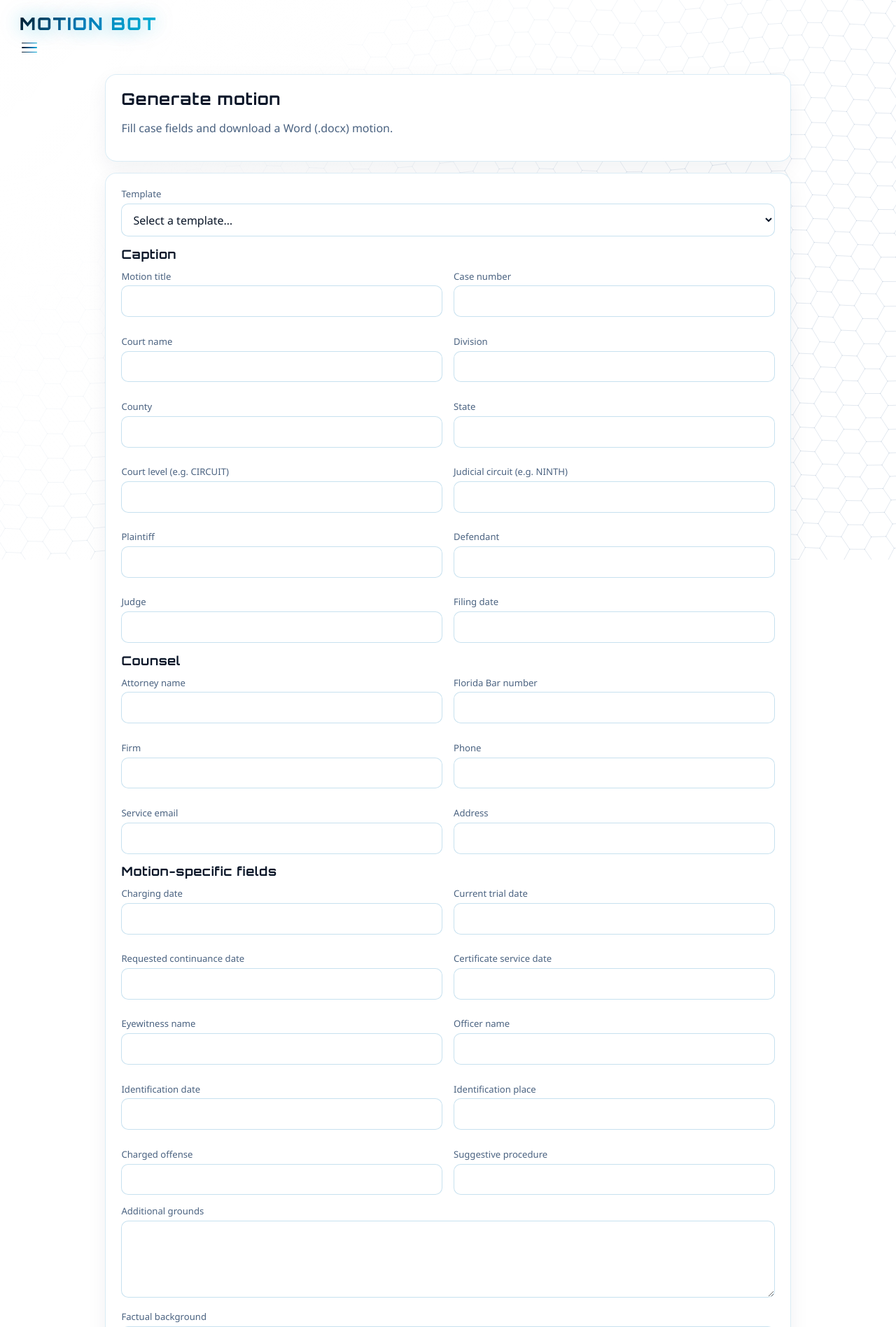
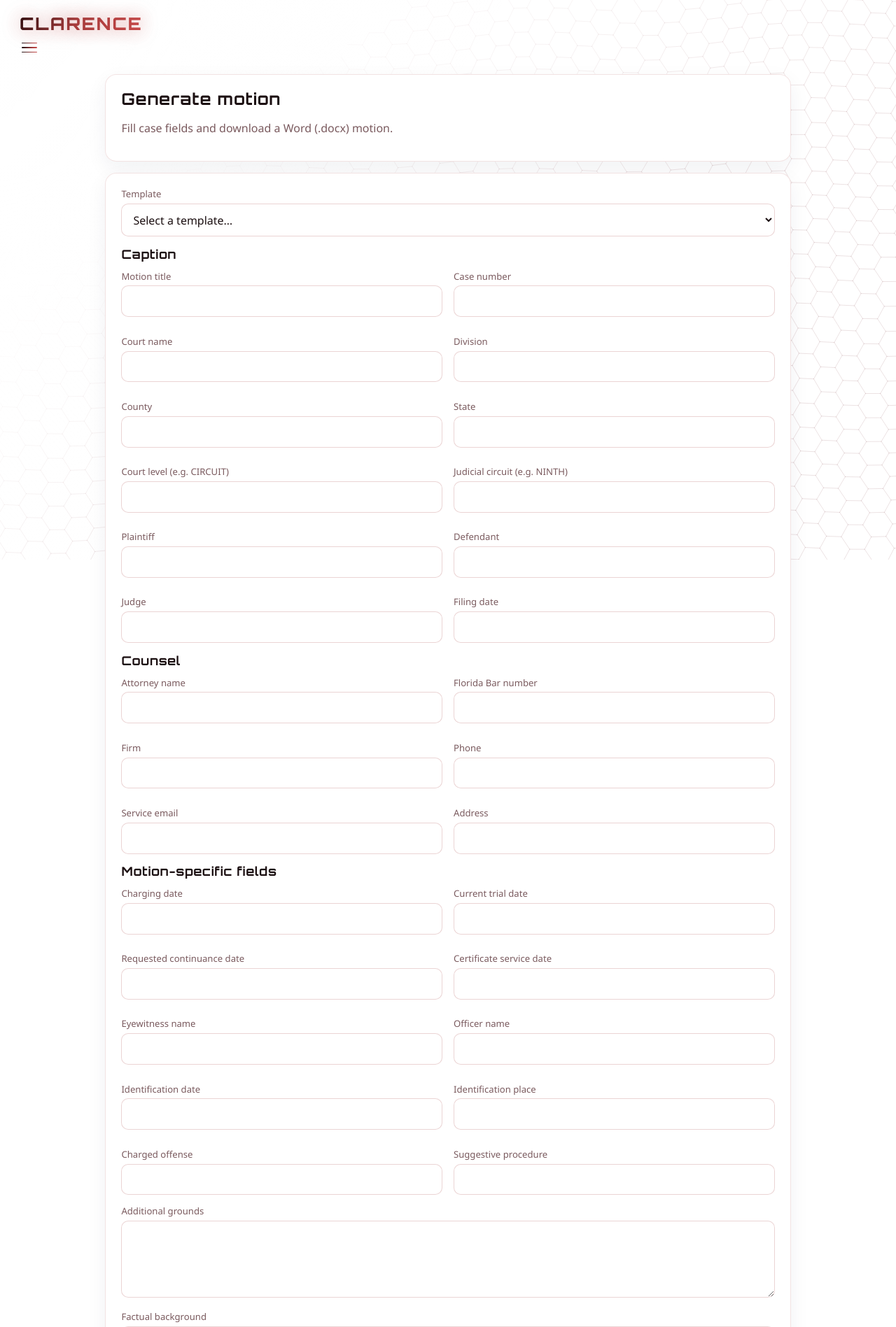
Before and after one commit to ClarenceAILegal/Clarence_Windows, a FastAPI app: template motion_bot/web/templates/generate.html in a window 1280 px wide. Shown: the top 1897 px of the page at 70% size. Run offline with FastAPI, Linux system fonts and the light colour scheme; the template is opened without the code that fills it, so the values that code supplies are empty.

Commit message:
Rebrand site as Clarence with medium-red palette
Rename UI branding to Clarence and replace blue login/accents with
a medium red theme across CSS, lattice, and ripple effects.

```diff
--- a/motion_bot/cli.py
+++ b/motion_bot/cli.py
@@ -179,7 +179,7 @@ def serve_cmd(host: str, port: int, reload: bool) -> None:
 
     active = get_site_password()
     using_default = active == DEFAULT_PASSWORD
-    click.echo(f"Motion Bot private site: http://{host}:{port}")
+    click.echo(f"Clarence private site: http://{host}:{port}")
     if using_default:
         click.echo("Site password: default (B0ts4Justice) — case-sensitive")
     else:
--- a/motion_bot/web/__init__.py
+++ b/motion_bot/web/__init__.py
@@ -1 +1 @@
-"""Password-protected web UI for Motion Bot."""
+"""Password-protected web UI for Clarence."""
--- a/motion_bot/web/app.py
+++ b/motion_bot/web/app.py
@@ -1,4 +1,4 @@
-"""FastAPI app: private Motion Bot website."""
+"""FastAPI app: private Clarence website."""
 
 from __future__ import annotations
 
@@ -43,7 +43,7 @@ STATIC_DIR = WEB_DIR / "static"
 
 SAFE_ID_RE = re.compile(r"[^a-zA-Z0-9._-]+")
 
-app = FastAPI(title="Motion Bot", version=__version__, docs_url=None, redoc_url=None)
+app = FastAPI(title="Clarence", version=__version__, docs_url=None, redoc_url=None)
 app.add_middleware(
     SessionMiddleware,
     secret_key=get_session_secret(),
--- a/motion_bot/web/static/lattice.js
+++ b/motion_bot/web/static/lattice.js
@@ -127,7 +127,7 @@
             if (vis < 0.03) continue;
 
             const alpha = 0.08 + vis * 0.32;
-            ctx.strokeStyle = "rgba(90, 125, 165, " + alpha + ")";
+            ctx.strokeStyle = "rgba(150, 90, 95, " + alpha + ")";
             ctx.beginPath();
             ctx.moveTo(sa.x, sa.y);
             ctx.lineTo(sb.x, sb.y);
--- a/motion_bot/web/static/style.css
+++ b/motion_bot/web/static/style.css
@@ -1,17 +1,17 @@
-/* ===== Login: solid blue + Windows 95 ===== */
+/* ===== Login: solid medium red + Windows 95 ===== */
 :root {
-  --win-blue: #000080;
+  --win-red: #b33a3a;
   --win-face: #c0c0c0;
   --win-dark: #808080;
   --win-darker: #404040;
   --win-light: #ffffff;
   --win-text: #000000;
-  --win-title: #000080;
-  --future-ink: #0a1628;
-  --future-muted: #4a6280;
-  --future-accent: #00b4d8;
-  --future-accent-2: #0077b6;
-  --future-glow: rgba(0, 180, 216, 0.35);
+  --win-title: #8f2f2f;
+  --future-ink: #1c1012;
+  --future-muted: #7a5a5e;
+  --future-accent: #c94c4c;
+  --future-accent-2: #a63d3d;
+  --future-glow: rgba(185, 58, 58, 0.32);
   --font-win: "MS Sans Serif", "Segoe UI", Tahoma, sans-serif;
   --font-future: "Orbitron", "Segoe UI", system-ui, sans-serif;
   --font-body: "Segoe UI", system-ui, -apple-system, sans-serif;
@@ -189,12 +189,12 @@ body.app-page::after {
   text-transform: uppercase;
   color: var(--future-ink);
   text-decoration: none;
-  background: linear-gradient(120deg, #031525 0%, #0077b6 45%, #00b4d8 100%);
+  background: linear-gradient(120deg, #2a0c0e 0%, #a63d3d 45%, #c94c4c 100%);
   -webkit-background-clip: text;
   background-clip: text;
   -webkit-text-fill-color: transparent;
   text-shadow: 0 0 30px var(--future-glow);
-  filter: drop-shadow(0 0 12px rgba(0, 180, 216, 0.25));
+  filter: drop-shadow(0 0 12px rgba(185, 58, 58, 0.28));
   line-height: 1.1;
 }
 
@@ -236,7 +236,7 @@ body.app-page::after {
   height: 1.5px;
   width: 100%;
   border-radius: 2px;
-  background: linear-gradient(90deg, #0a1628 0%, #0077b6 70%, #00b4d8 100%);
+  background: linear-gradient(90deg, #1c1012 0%, #a63d3d 70%, #c94c4c 100%);
   transform-origin: center;
   transition:
     transform 0.38s cubic-bezier(0.22, 1, 0.36, 1),
@@ -492,7 +492,7 @@ body.app-page::after {
 
 .card {
   background: rgba(255, 255, 255, 0.88);
-  border: 1px solid rgba(0, 119, 182, 0.14);
+  border: 1px solid rgba(166, 61, 61, 0.14);
   border-radius: 16px;
   padding: 1.25rem 1.4rem;
   box-shadow: 0 10px 30px rgba(10, 40, 70, 0.06);
@@ -534,7 +534,7 @@ select,
 textarea {
   width: 100%;
   background: #fff;
-  border: 1px solid rgba(0, 119, 182, 0.22);
+  border: 1px solid rgba(166, 61, 61, 0.22);
   color: var(--future-ink);
   border-radius: 10px;
   padding: 0.65rem 0.75rem;
--- a/motion_bot/web/templates/base.html
+++ b/motion_bot/web/templates/base.html
@@ -3,7 +3,7 @@
 <head>
   <meta charset="utf-8" />
   <meta name="viewport" content="width=device-width, initial-scale=1" />
-  <title>{% block title %}Motion Bot{% endblock %}</title>
+  <title>{% block title %}Clarence{% endblock %}</title>
   <link rel="preconnect" href="https://fonts.googleapis.com" />
   <link rel="preconnect" href="https://fonts.gstatic.com" crossorigin />
   <link href="https://fonts.googleapis.com/css2?family=Orbitron:wght@600;700;800&display=swap" rel="stylesheet" />
@@ -19,7 +19,7 @@
   <div class="app-shell">
     <header class="top-bar">
       <div class="brand-stack">
-        <a class="logo" href="/home">Motion Bot</a>
+        <a class="logo" href="/home">Clarence</a>
         <button
           type="button"
           class="menu-toggle"
@@ -98,7 +98,7 @@
       const engine = window.MotionBotRipples.create(canvas, {
         ambient: false,
         interactive: false,
-        waveColor: [0, 150, 200],
+        waveColor: [210, 120, 120],
         clearAlpha: 0.04,
       });
       setTimeout(function () {
--- a/motion_bot/web/templates/dashboard.html
+++ b/motion_bot/web/templates/dashboard.html
@@ -1,5 +1,5 @@
 {% extends "base.html" %}
-{% block title %}Library · Motion Bot{% endblock %}
+{% block title %}Library · Clarence{% endblock %}
 {% block content %}
   <div class="wrap">
     <div class="card">
--- a/motion_bot/web/templates/generate.html
+++ b/motion_bot/web/templates/generate.html
@@ -1,5 +1,5 @@
 {% extends "base.html" %}
-{% block title %}Generate · Motion Bot{% endblock %}
+{% block title %}Generate · Clarence{% endblock %}
 {% block content %}
 <div class="wrap">
   <div class="card">
--- a/motion_bot/web/templates/home.html
+++ b/motion_bot/web/templates/home.html
@@ -1,8 +1,8 @@
 {% extends "base.html" %}
-{% block title %}Motion Bot{% endblock %}
+{% block title %}Clarence{% endblock %}
 {% block content %}
   <section class="hero">
-    <p class="hero-sub">Describe the motion you need. Motion Bot searches your private template library.</p>
+    <p class="hero-sub">Describe the motion you need. Clarence searches your private template library.</p>
 
     <div class="search-panel">
       <form class="search-form" method="get" action="/home" role="search">
--- a/motion_bot/web/templates/login.html
+++ b/motion_bot/web/templates/login.html
@@ -63,7 +63,7 @@
         canvas.classList.remove("ripple-canvas-idle");
         canvas.classList.add("active");
         const engine = window.MotionBotRipples.create(canvas, {
-          waveColor: [200, 230, 255],
+          waveColor: [255, 210, 210],
           ambient: false,
           interactive: false,
         });
--- a/motion_bot/web/templates/template_detail.html
+++ b/motion_bot/web/templates/template_detail.html
@@ -1,5 +1,5 @@
 {% extends "base.html" %}
-{% block title %}{{ entry.name }} · Motion Bot{% endblock %}
+{% block title %}{{ entry.name }} · Clarence{% endblock %}
 {% block content %}
 <div class="wrap">
   <div class="card">
--- a/motion_bot/web/templates/upload.html
+++ b/motion_bot/web/templates/upload.html
@@ -1,5 +1,5 @@
 {% extends "base.html" %}
-{% block title %}Upload · Motion Bot{% endblock %}
+{% block title %}Upload · Clarence{% endblock %}
 {% block content %}
 <div class="wrap">
   <div class="card">
```
Also changed, not shown: other parts of motion_bot/web/static/style.css (+23 -23 lines), README.md.
